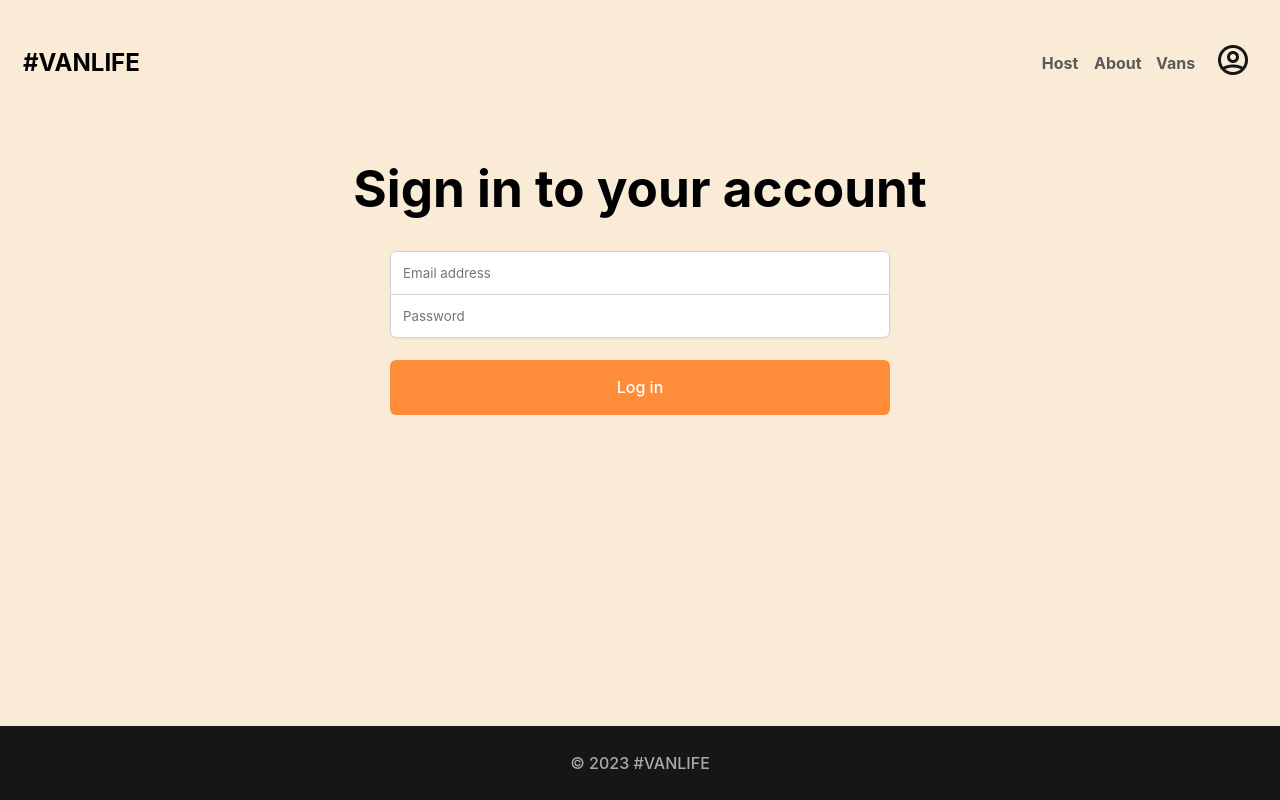
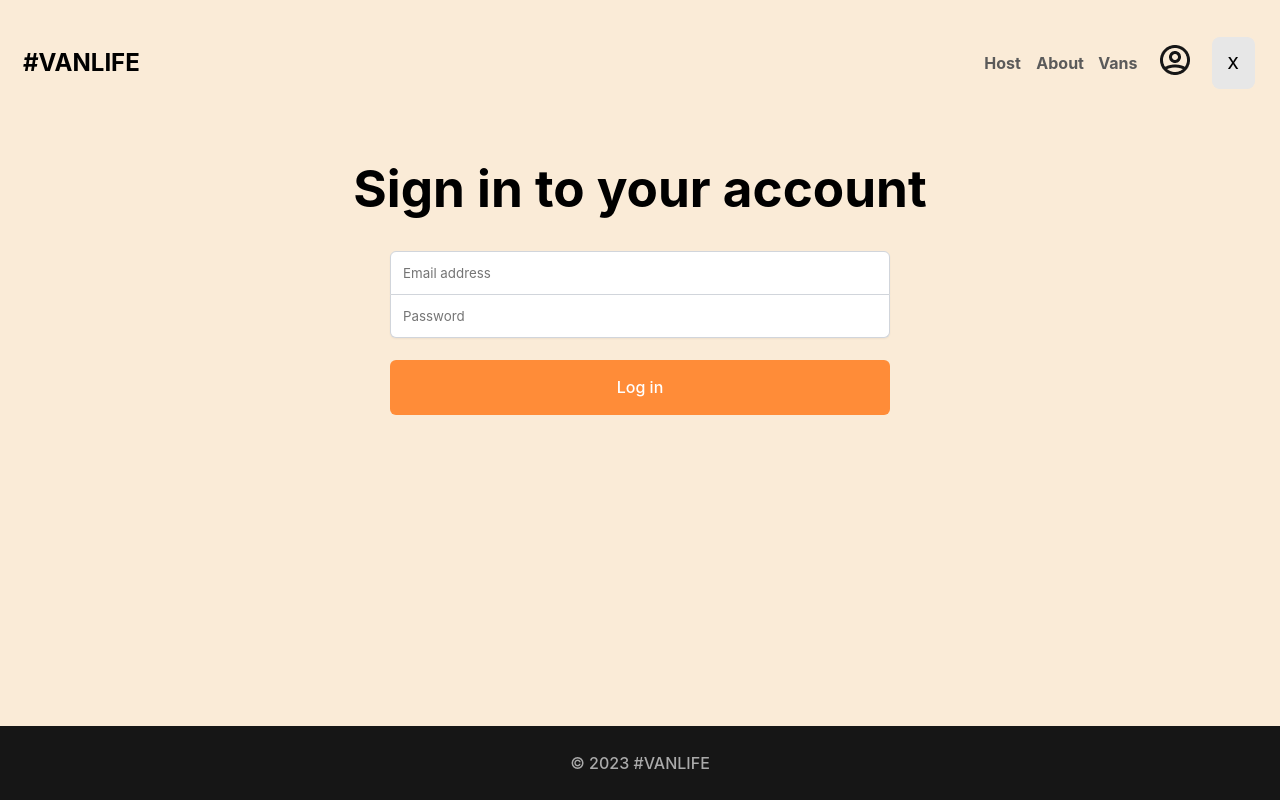
Before and after one commit to swatson9008/vanlife, a React (Vite) app: page /login in a window 1280 px wide. Built offline with nearby package versions, Linux system fonts and the light colour scheme; what miragejs would draw is missing.

Commit message:
added a logout button

```diff
--- a/src/components/AuthRequired.jsx
+++ b/src/components/AuthRequired.jsx
@@ -1,9 +1,9 @@
 import { Navigate, Outlet } from "react-router-dom";
 
 export default function AuthRequired() {
-  const authenticated = false;
+  const isLoggedIn = localStorage.getItem("loggedin")
 
-  if (!authenticated) {
+  if (!isLoggedIn) {
     return (
       <Navigate to="/login" state={{ message: "You must log in first" }} />
     );
--- a/src/components/navbar.css
+++ b/src/components/navbar.css
@@ -19,7 +19,7 @@ span > a {
 
 .navLinks {
     display: grid;
-    grid-template-columns: 1fr 1fr 1fr 1fr;
+    grid-template-columns: 1fr 1fr 1fr 1fr 1fr;
     gap: 10px;
     justify-items: center;
     align-items: center;
@@ -34,3 +34,8 @@ a:hover {
     text-decoration: underline;
     color: black;
 }
+
+.logOut {
+    background-color: rgb(231, 231, 231);
+    padding: 15px;
+}
--- a/src/components/navbar.jsx
+++ b/src/components/navbar.jsx
@@ -8,6 +8,10 @@ export default function Navbar() {
     textDecoration: "underline",
     color: "#161616",
   };
+
+  function fakeLogOut() {
+    localStorage.removeItem("loggedin")
+}
 
   return (
     <div className="NavBar">
@@ -36,6 +40,7 @@ export default function Navbar() {
         <Link to="login" className="loginLink">
           <img src={avatarIcon} className="loginIcon" />
         </Link>
+        <button className="logOut" onClick={fakeLogOut}>X</button>
       </div>
     </div>
   );
--- a/src/pages/login.jsx
+++ b/src/pages/login.jsx
@@ -10,6 +10,7 @@ export default function Login() {
   });
   const [status, setStatus] = useState("idle");
   const [error, setError] = useState(null);
+  const navigate = useNavigate();
   const location = useLocation();
   function handleSubmit(e) {
     e.preventDefault();
@@ -18,6 +19,8 @@ export default function Login() {
       .then((data) => {
         console.log(data);
         setError(null);
+        localStorage.setItem("loggedin", true)
+        navigate("/host")
       })
       .catch((error) => {
         console.error(error);
```
